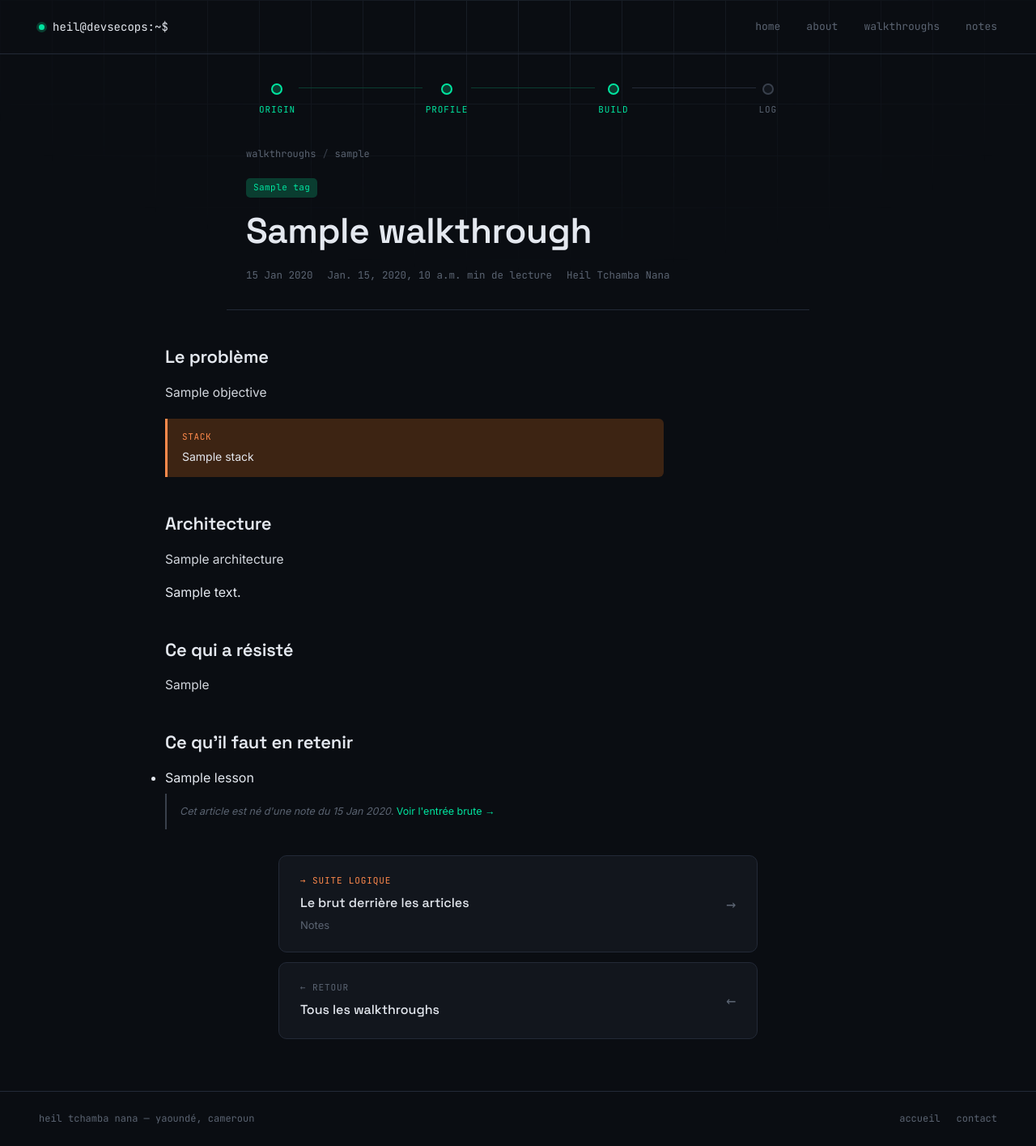
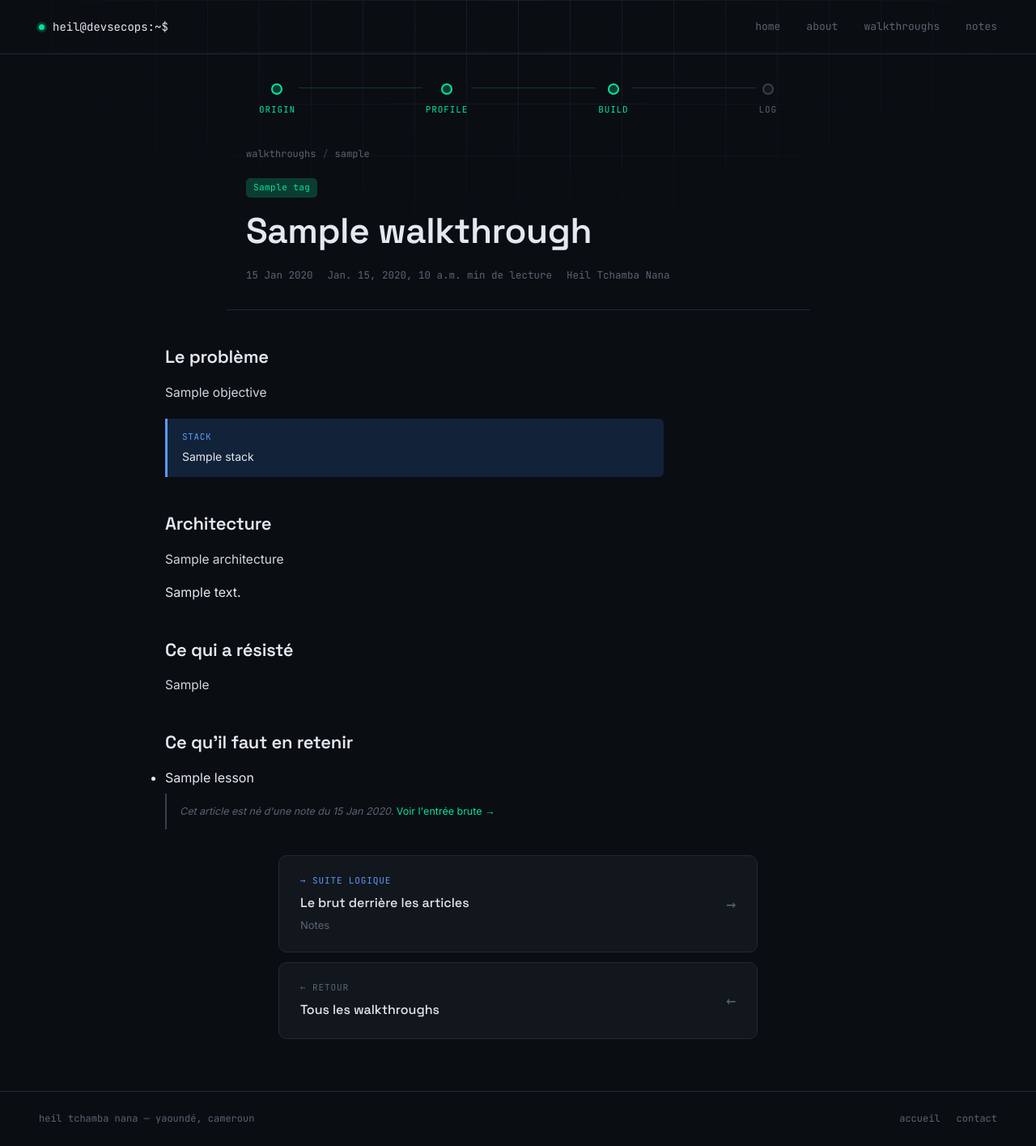
Before and after one commit to Heil-Portfolio/portfolio-backend, a Django app: template apps/walkthroughs/templates/walkthroughs/detail.html in a window 1280 px wide. Shown: the whole page at 81% size. Run offline with Django 5.2, Linux system fonts and the light colour scheme; the template is opened without the code that fills it: most values are stand-ins (such as "Sample title", 1, 10 or a date in 2020); data that the repository does not hold is empty.

Commit message:
New backend version

```diff
--- a/static/css/main.css
+++ b/static/css/main.css
@@ -12,8 +12,8 @@
   --line-soft:#1a2029;
   --signal:#00e5a0;
   --signal-dim:#0a3d30;
-  --pulse:#ff8a4c;
-  --pulse-dim:#3d2413;
+  --pulse:#5b9bff;
+  --pulse-dim:#122238;
   --blue:#5b9bff;
   --blue-dim:#122238;
   --ink:#e4e8ef;
@@ -73,8 +73,8 @@
 .lede strong{color:var(--ink);font-weight:500;}
 .cta-row{display:flex;gap:14px;justify-content:center;flex-wrap:wrap;margin-bottom:56px;}
 .btn{font-family:var(--font-mono);font-size:13px;padding:12px 22px;border-radius:6px;border:1px solid var(--line);transition:all .15s ease;display:inline-flex;align-items:center;gap:8px;}
-.btn-primary{background:var(--pulse);color:#1a0f05;border-color:var(--pulse);font-weight:500;}
-.btn-primary:hover{background:#ff9a63;}
+.btn-primary{background:var(--pulse);color:#081420;border-color:var(--pulse);font-weight:500;}
+.btn-primary:hover{background:#7bafff;}
 .btn-ghost{color:var(--ink);}
 .btn-ghost:hover{border-color:var(--dim-2);background:var(--surface);}
 
@@ -109,7 +109,7 @@
 .card:hover{border-color:var(--dim-2);}
 .card-top{display:flex;align-items:center;gap:10px;margin-bottom:10px;flex-wrap:wrap;}
 .badge{font-family:var(--font-mono);font-size:11px;padding:3px 9px;border-radius:5px;letter-spacing:.04em;}
-.badge.aws{color:#ffb673;background:var(--pulse-dim);}
+.badge.aws{color:#7bafff;background:var(--pulse-dim);}
 .badge.sec{color:#5b9bff;background:var(--blue-dim);}
 .badge.infra{color:#00e5a0;background:var(--signal-dim);}
 .card-date{font-family:var(--font-mono);font-size:11px;color:var(--dim);margin-left:auto;}
--- a/templates/base_article.html
+++ b/templates/base_article.html
@@ -17,7 +17,7 @@
 <link rel="preconnect" href="https://fonts.googleapis.com">
 <link rel="preconnect" href="https://fonts.gstatic.com" crossorigin>
 <link href="https://fonts.googleapis.com/css2?family=Space+Grotesk:wght@400;500;600;700&family=Inter:wght@400;500;600&family=JetBrains+Mono:wght@400;500&display=swap" rel="stylesheet">
-<link href="{% load static %}{% static 'css/main.css' %}" rel="stylesheet">
+<link href="https://portfolio-backend-3qxp.onrender.com/static/css/main.css" rel="stylesheet">
 </head>
 <body>
 <div class="grid-bg"></div>
```
